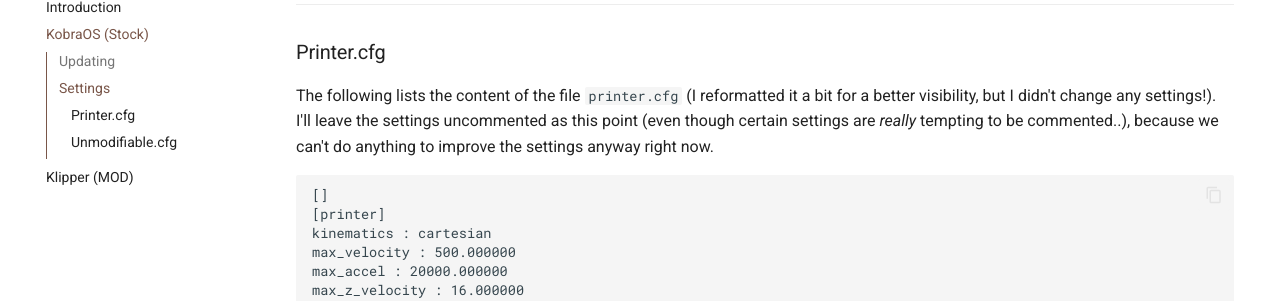
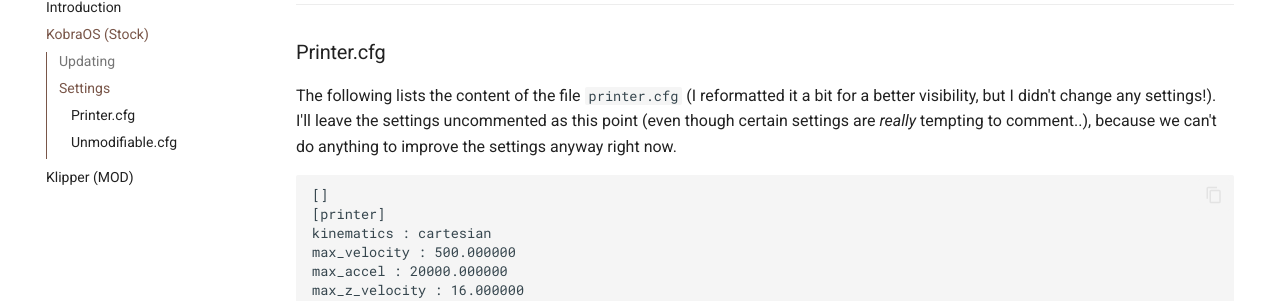
Before and after one commit to 1coderookie/Kobra2ProInsights, an MkDocs documentation site: the page built from docs/firmware/fw_kobraOS.md, in a window 1280 px wide and 900 px high, scrolled down 814 px. Shown: the part 149-450 px from the top of the window. Built offline with MkDocs 1.6.1 and Material for MkDocs 9.7.7, drawn with Linux system fonts in a browser that asks for light colours; comment, search, counter and statistics services are not loaded.

Commit message:
Update fw_kobraOS.md

````diff
--- a/docs/firmware/fw_kobraOS.md
+++ b/docs/firmware/fw_kobraOS.md
@@ -53,7 +53,7 @@
 
 ### Printer.cfg
 The following lists the content of the file `printer.cfg` (I reformatted it a bit for a better visibility, but I didn't change any settings!).
-I'll leave the settings uncommented as this point (even though certain settings are *really* tempting to be commented..), because we can't do anything to improve the settings anyway right now.
+I'll leave the settings uncommented as this point (even though certain settings are *really* tempting to comment..), because we can't do anything to improve the settings anyway right now.
 
 ```
 []
````
